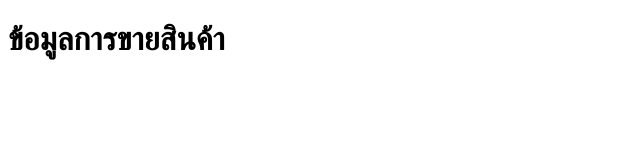
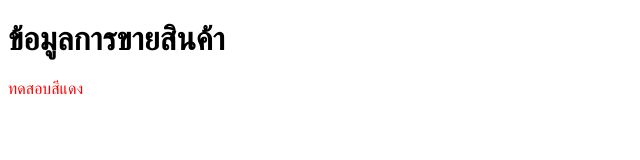
Before and after one commit to SeresSchaeffer/Git-Example, a plain HTML site: page index.html in a window 1280 px wide. Shown: the full height of the page, 0-640 px from the left. Drawn offline with Linux system fonts and the light colour scheme.

Commit message:
first comment

```diff
--- a/index.html
+++ b/index.html
@@ -13,5 +13,6 @@
             color: red;
         }
     </style>
+    <p>ทดสอบสีแดง</p>
 </body>
 </html>
```
